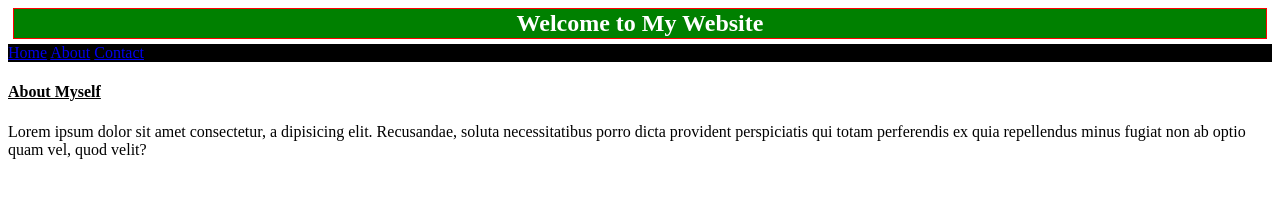
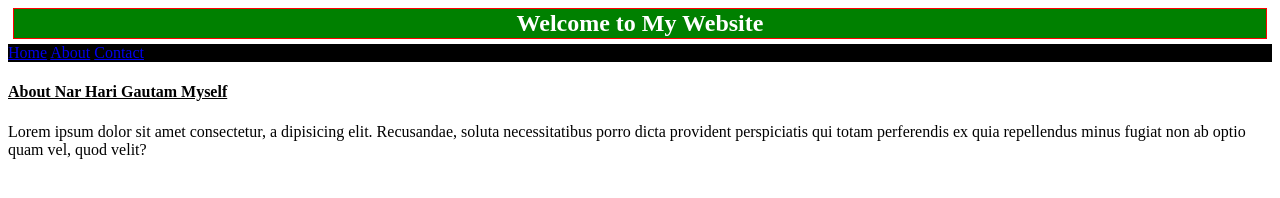
Before and after one commit to narharigtm/code_for_practice, a plain HTML site: page index.html in a window 1280 px wide. Drawn offline with Linux system fonts and the light colour scheme.

Commit message:
narharimadechanges

```diff
--- a/index.html
+++ b/index.html
@@ -12,7 +12,7 @@
         <a href="index.html">About</a>
         <a href="index.html">Contact</a>
     </nav>
-    <h4><strong><u>About Myself</u></strong></h4>
+    <h4><strong><u>About Nar Hari Gautam Myself</u></strong></h4>
     <p>Lorem ipsum dolor sit amet consectetur, a dipisicing elit. Recusandae, soluta necessitatibus porro dicta provident perspiciatis
         qui totam perferendis ex quia repellendus minus fugiat non ab optio quam vel, quod velit?</p>
 </body>
```
Also changed, not shown: style.css (deleted).
